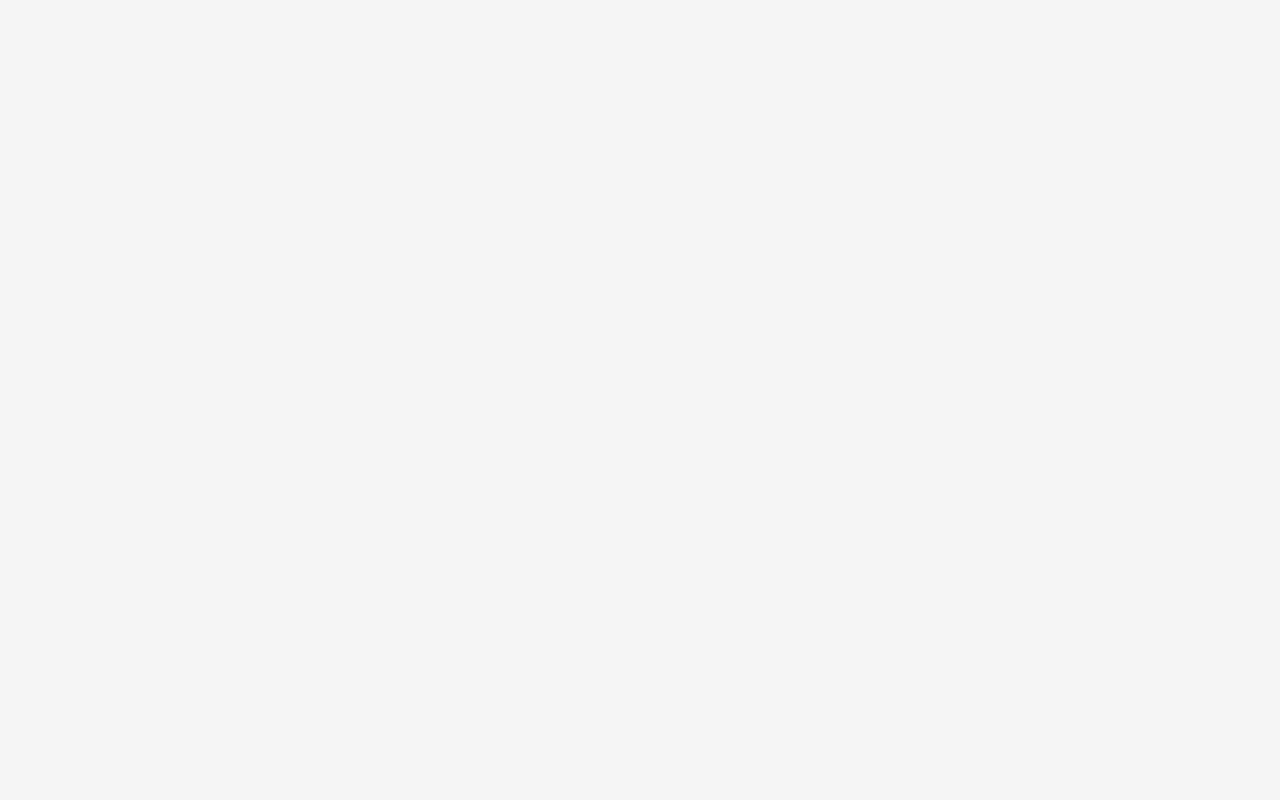
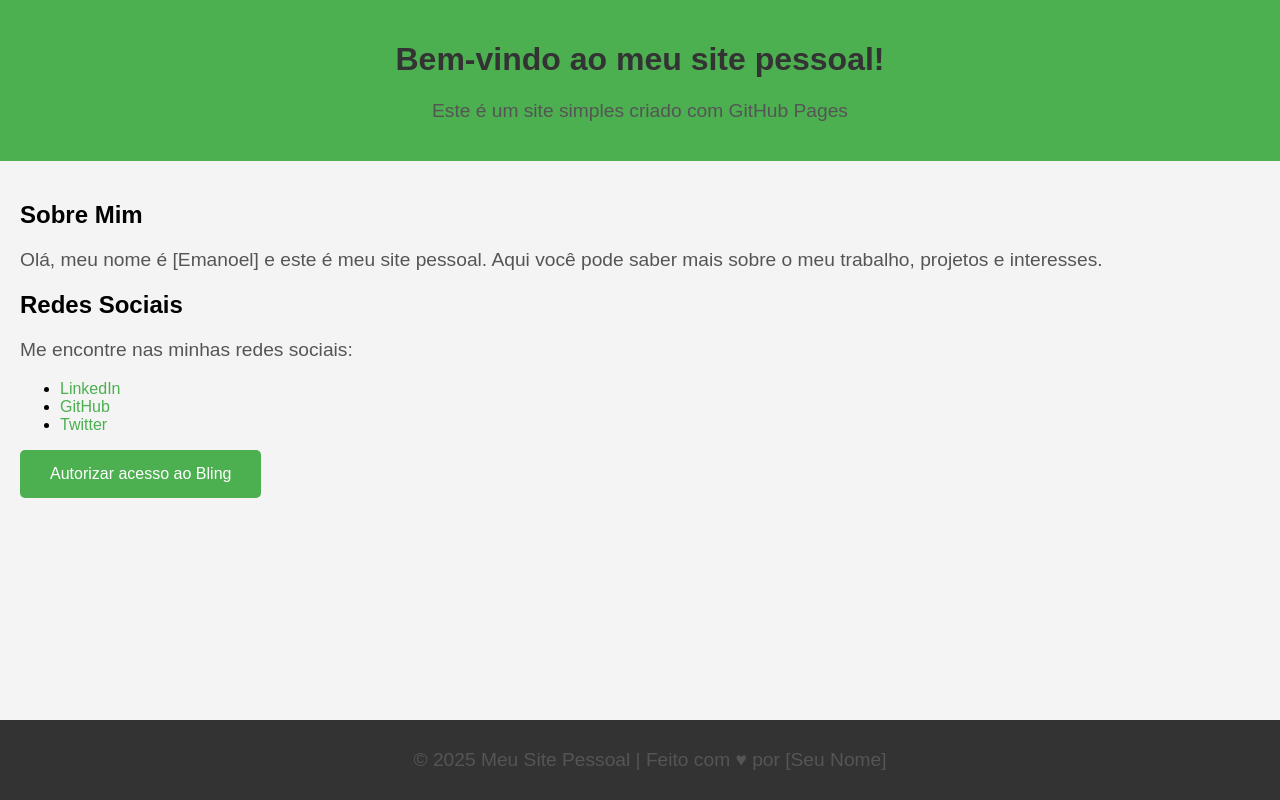
Before and after one commit to Emanoeljhh/-username.github.io, a plain HTML site: page index.html in a window 1280 px wide. Drawn offline with Linux system fonts and the light colour scheme.

Commit message:
Update index.html

```diff
--- a/index.html
+++ b/index.html
@@ -48,3 +48,42 @@
             background-color: #4CAF50;
             color: white;
             padding: 15px 30px;
+            text-align: center;
+            display: inline-block;
+            font-size: 16px;
+            cursor: pointer;
+            border-radius: 5px;
+            text-decoration: none;
+        }
+        .btn-autorizar:hover {
+            background-color: #45a049;
+        }
+    </style>
+</head>
+<body>
+    <header>
+        <h1>Bem-vindo ao meu site pessoal!</h1>
+        <p>Este é um site simples criado com GitHub Pages</p>
+    </header>
+
+    <main>
+        <h2>Sobre Mim</h2>
+        <p>Olá, meu nome é [Emanoel] e este é meu site pessoal. Aqui você pode saber mais sobre o meu trabalho, projetos e interesses.</p>
+
+        <h2>Redes Sociais</h2>
+        <p>Me encontre nas minhas redes sociais:</p>
+        <ul>
+            <li><a href="https://www.linkedin.com/in/seunome" target="_blank">LinkedIn</a></li>
+            <li><a href="https://github.com/seunome" target="_blank">GitHub</a></li>
+            <li><a href="https://twitter.com/seunome" target="_blank">Twitter</a></li>
+        </ul>
+
+        <!-- Link de Autorização para o Bling -->
+        <a href="https://bling.com.br/Api/Authentication/Authorize?client_id=6e3f728c5984f16f47b61295151f2edb05aa788d&redirect_uri=https://emanoeljhh.github.io/&response_type=code&scope=produto,pedido,cliente" class="btn-autorizar">Autorizar acesso ao Bling</a>
+    </main>
+
+    <footer>
+        <p>&copy; 2025 Meu Site Pessoal | Feito com ♥ por [Seu Nome]</p>
+    </footer>
+</body>
+</html>
```
